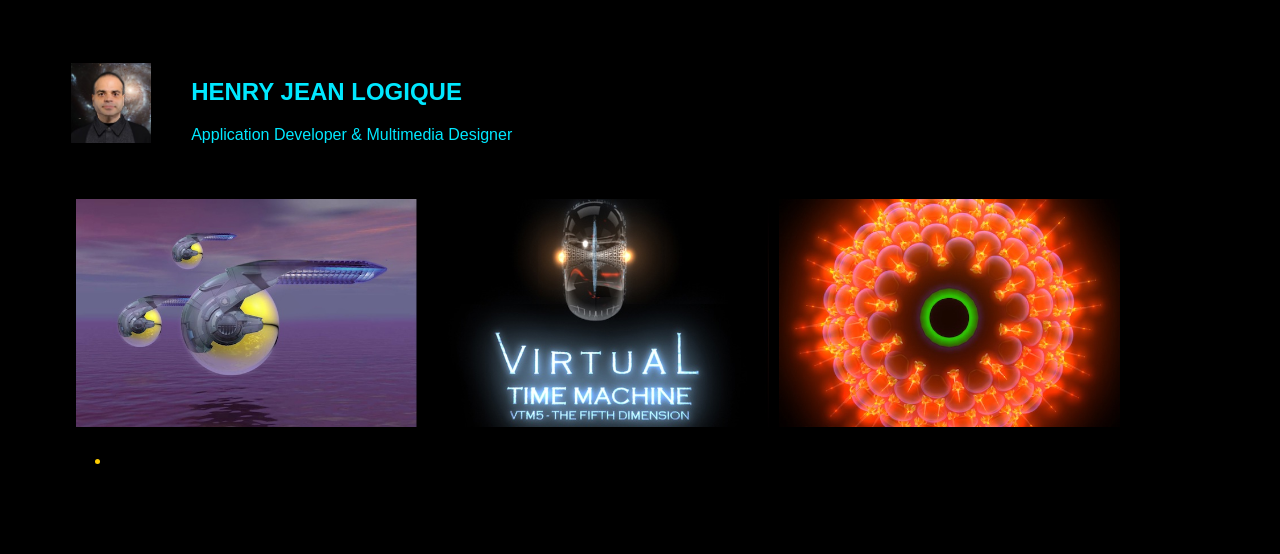
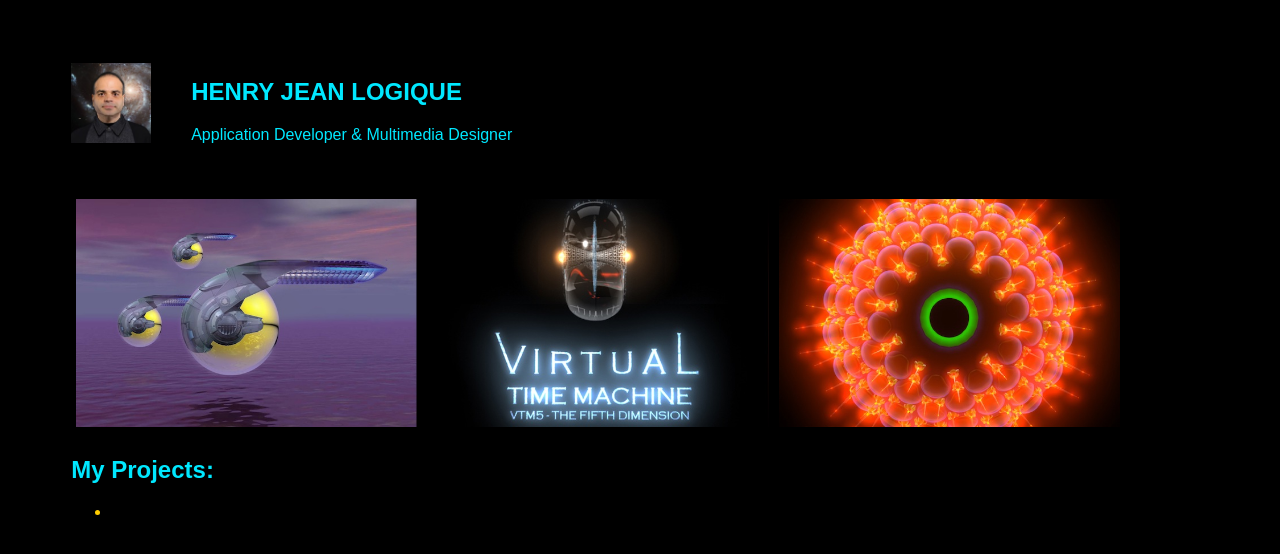
Before and after one commit to hjlogique/hjlogique.github.io, a plain HTML site: page index.html in a window 1280 px wide. Drawn offline with Linux system fonts and the light colour scheme.

Commit message:
Update index.html added a header to the projects section

```diff
--- a/index.html
+++ b/index.html
@@ -52,6 +52,7 @@
             </div>
           </div>
           <div>
+              <h2>My Projects:</h2>
               <ul style="color:#FFCD00;">
                   <li>
                       <a href = "https://hjlogique.github.io/ARTICON-REACT/" target="_blank"></a>
```
